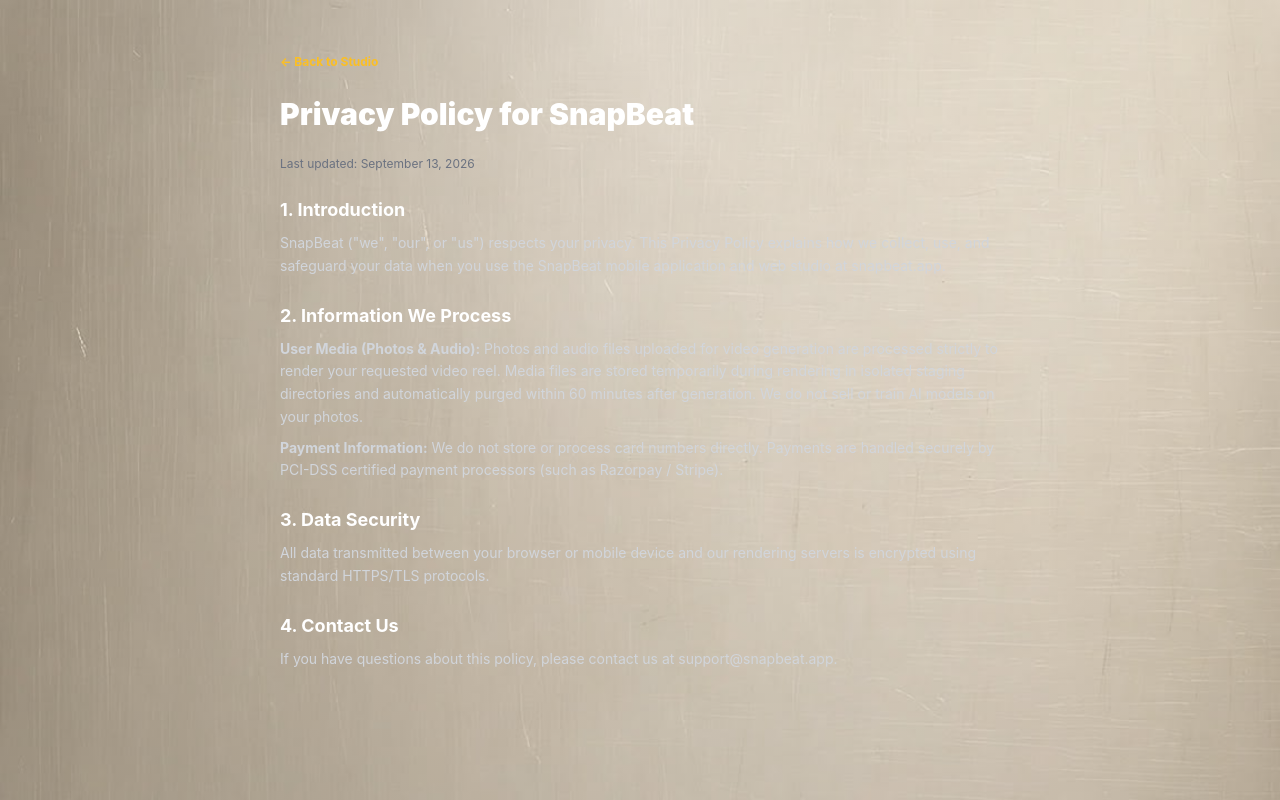
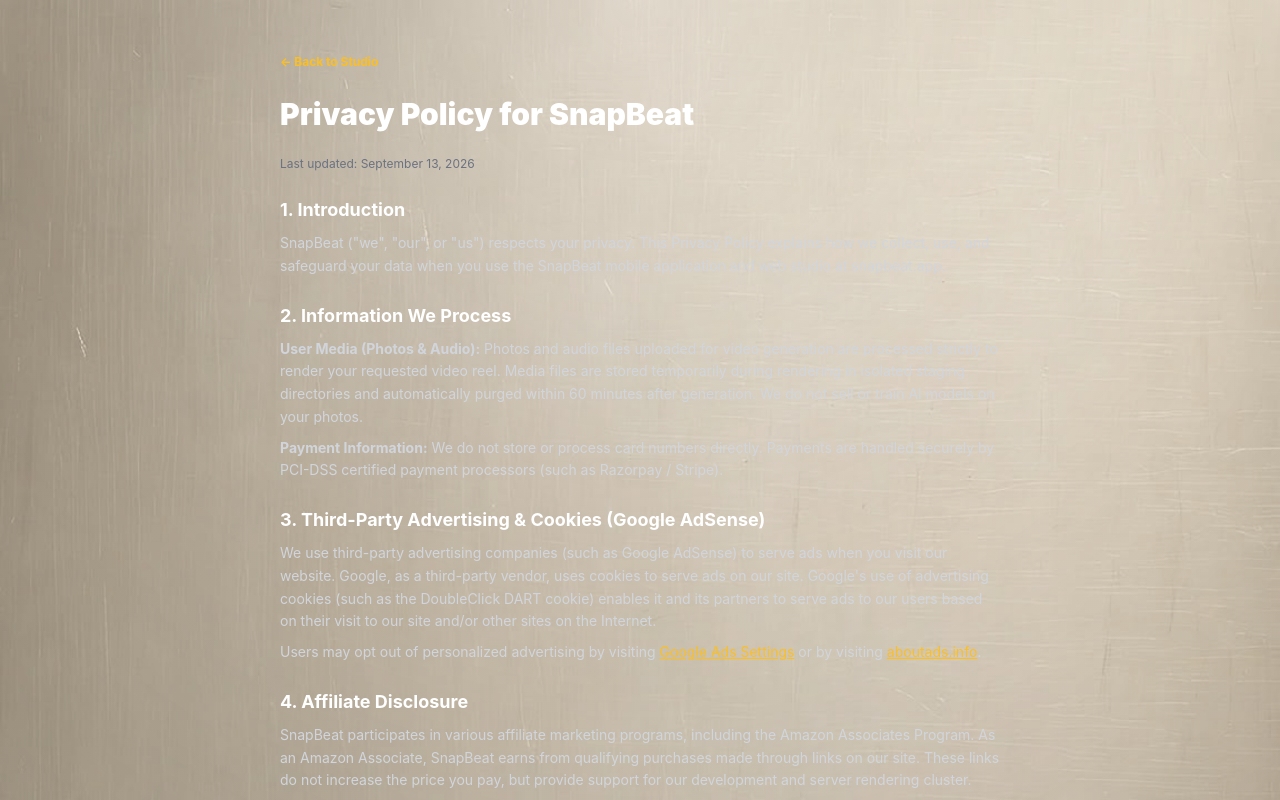
Before and after one commit to prashanthkandagatla8-ux/snapbeat, a Next.js app: page /privacy in a window 1280 px wide. Shown: the top 800 px of the page. Built offline with nearby package versions, Linux system fonts and the light colour scheme.

Commit message:
Add mandatory AdSense and Amazon affiliate disclosures to privacy policy

```diff
--- a/src/app/privacy/page.jsx
+++ b/src/app/privacy/page.jsx
@@ -28,16 +28,50 @@
       </section>
 
       <section className="space-y-2 text-sm leading-relaxed">
-        <h2 className="text-lg font-bold text-white">3. Data Security</h2>
+        <h2 className="text-lg font-bold text-white">3. Third-Party Advertising & Cookies (Google AdSense)</h2>
+        <p>
+          We use third-party advertising companies (such as Google AdSense) to serve ads when you visit our website. Google, as a third-party vendor, uses cookies to serve ads on our site. Google's use of advertising cookies (such as the DoubleClick DART cookie) enables it and its partners to serve ads to our users based on their visit to our site and/or other sites on the Internet.
+        </p>
+        <p>
+          Users may opt out of personalized advertising by visiting{" "}
+          <a
+            href="https://www.google.com/settings/ads"
+            target="_blank"
+            rel="noopener noreferrer"
+            className="text-amber-400 underline hover:text-amber-300"
+          >
+            Google Ads Settings
+          </a>{" "}
+          or by visiting{" "}
+          <a
+            href="https://www.aboutads.info/choices/"
+            target="_blank"
+            rel="noopener noreferrer"
+            className="text-amber-400 underline hover:text-amber-300"
+          >
+            aboutads.info
+          </a>.
+        </p>
+      </section>
+
+      <section className="space-y-2 text-sm leading-relaxed">
+        <h2 className="text-lg font-bold text-white">4. Affiliate Disclosure</h2>
+        <p>
+          SnapBeat participates in various affiliate marketing programs, including the Amazon Associates Program. As an Amazon Associate, SnapBeat earns from qualifying purchases made through links on our site. These links do not increase the price you pay, but provide support for our development and server rendering cluster.
+        </p>
+      </section>
+
+      <section className="space-y-2 text-sm leading-relaxed">
+        <h2 className="text-lg font-bold text-white">5. Data Security</h2>
         <p>
           All data transmitted between your browser or mobile device and our rendering servers is encrypted using standard HTTPS/TLS protocols.
         </p>
       </section>
 
       <section className="space-y-2 text-sm leading-relaxed">
-        <h2 className="text-lg font-bold text-white">4. Contact Us</h2>
+        <h2 className="text-lg font-bold text-white">6. Contact Us</h2>
         <p>
-          If you have questions about this policy, please contact us at support@snapbeat.app.
+          If you have questions about this policy or wish to request data deletion, contact us at support@snapbeat.app.
         </p>
       </section>
     </div>
```
